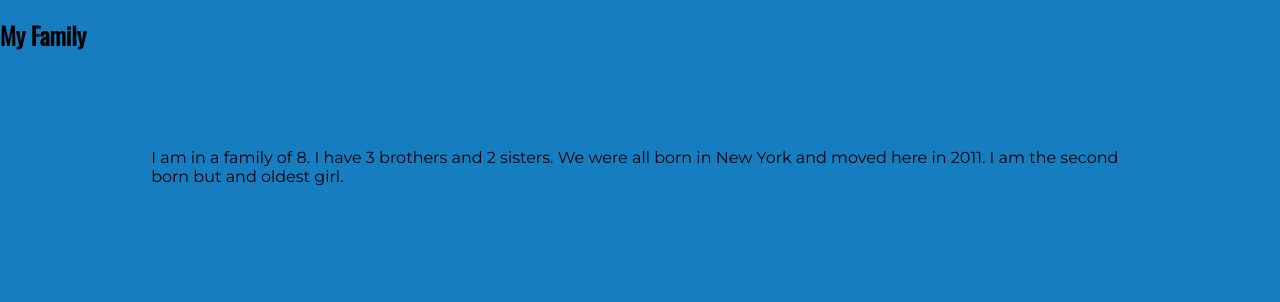
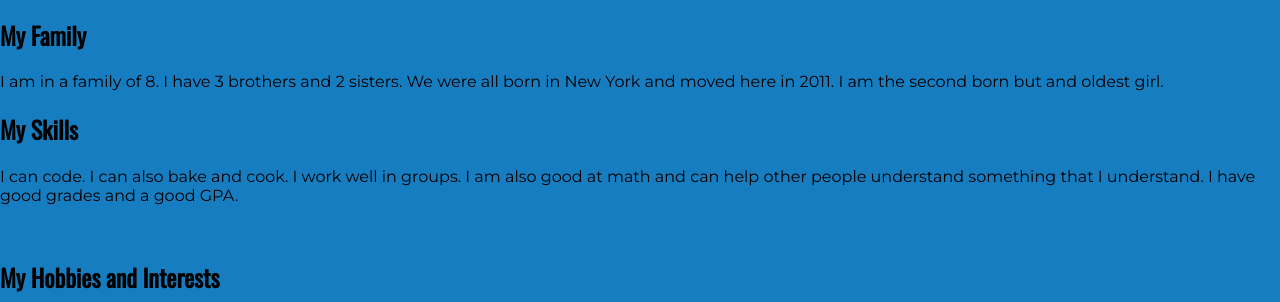
Before and after one commit to JaylaTheCodeMaster/JaylaTheCodeMaster.github.io, a plain HTML site: page index.html in a window 1280 px wide. Shown: the part 513-815 px from the top of the page. Drawn offline with nearby package versions, Linux system fonts and the light colour scheme.

Commit message:
Update app.css

```diff
--- a/app.css
+++ b/app.css
@@ -33,7 +33,6 @@ h1{
 }
 p{
     font-family:Montserrat;
-    padding: 2cm 4cm 3cm 4cm;
 }
 #bulletList{
 	list-style-position:inside
```
